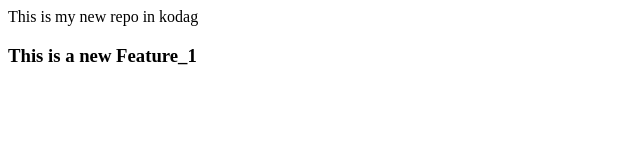
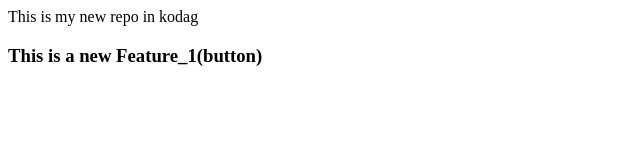
Before and after one commit to prathameshkodag22/localRepo, a plain HTML site: page index.html in a window 1280 px wide. Shown: the full height of the page, 0-640 px from the left. Drawn offline with Linux system fonts and the light colour scheme.

```diff
--- a/index.html
+++ b/index.html
@@ -1,2 +1,2 @@
 <p>This is my new repo in kodag</p>
-<h3>This is a new Feature_1</h3>
+<h3>This is a new Feature_1(button)</h3>
```
